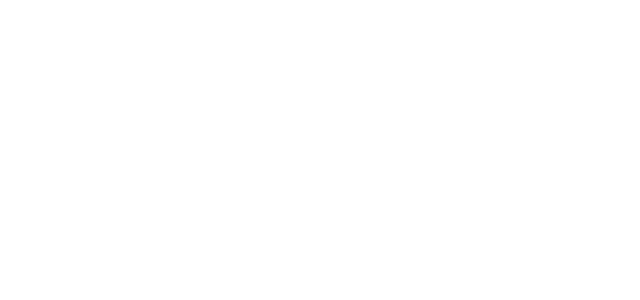
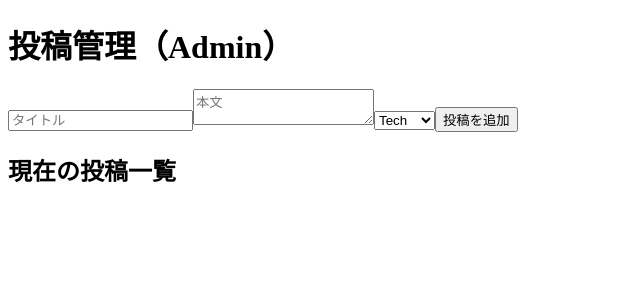
Before and after one commit to terumitt-dev/react-front-myblog, a React (Vite) app in the folder app/: page /admin in a window 1280 px wide. Before the commit this address had no page. Shown: the top 300 px of the page, without its empty margins (0-640 px from the left). Built offline with nearby package versions, Linux system fonts and the light colour scheme.

Commit message:
管理者画面作成

```diff
--- a/app/src/App.tsx
+++ b/app/src/App.tsx
@@ -1,9 +1,9 @@
-// app/src/App.tsx
 import { BrowserRouter, Routes, Route } from 'react-router-dom'
 import Top from '@/pages/Top'
 import Home from '@/pages/Home'
 import Category from '@/pages/Category'
 import PostDetail from '@/pages/PostDetail'
+import Admin from '@/pages/Admin' // ← 追加！
 
 function App() {
   return (
@@ -13,6 +13,7 @@ function App() {
         <Route path="/home" element={<Home />} />
         <Route path="/category/:category" element={<Category />} />
         <Route path="/posts/:id" element={<PostDetail />} />
+        <Route path="/admin" element={<Admin />} /> {/* ← 追加！ */}
       </Routes>
     </BrowserRouter>
   )
--- a/app/src/pages/Admin.tsx
+++ b/app/src/pages/Admin.tsx
@@ -1,5 +1,94 @@
+import { useEffect, useState } from 'react'
+
+type Post = {
+  id: number
+  title: string
+  content: string
+  category: string
+}
+
 const Admin = () => {
-  return <h1>管理者ページ</h1>;
-};
+  const [title, setTitle] = useState('')
+  const [content, setContent] = useState('')
+  const [category, setCategory] = useState('tech')
+  const [posts, setPosts] = useState<Post[]>([])
 
-export default Admin;
+  // 投稿をlocalStorageから読み込む
+  useEffect(() => {
+    const saved = localStorage.getItem('myblog-posts')
+    if (saved) {
+      setPosts(JSON.parse(saved))
+    }
+  }, [])
+
+  // 投稿を追加してlocalStorageに保存
+  const handleAddPost = () => {
+    if (!title.trim() || !content.trim()) return
+
+    const newPost: Post = {
+      id: posts.length + 1,
+      title,
+      content,
+      category,
+    }
+
+    const updatedPosts = [...posts, newPost]
+    setPosts(updatedPosts)
+    localStorage.setItem('myblog-posts', JSON.stringify(updatedPosts))
+
+    setTitle('')
+    setContent('')
+    setCategory('tech')
+  }
+
+  return (
+    <div className="p-6 space-y-6">
+      <h1 className="text-2xl font-bold">投稿管理（Admin）</h1>
+
+      <div className="space-y-4">
+        <input
+          value={title}
+          onChange={(e) => setTitle(e.target.value)}
+          placeholder="タイトル"
+          className="border p-2 w-full"
+        />
+        <textarea
+          value={content}
+          onChange={(e) => setContent(e.target.value)}
+          placeholder="本文"
+          className="border p-2 w-full"
+        />
+        <select
+          value={category}
+          onChange={(e) => setCategory(e.target.value)}
+          className="border p-2"
+        >
+          <option value="tech">Tech</option>
+          <option value="hobby">Hobby</option>
+          <option value="other">Other</option>
+        </select>
+        {/* biome-ignore lint/a11y/useButtonType: <explanation> */}
+        <button
+          onClick={handleAddPost}
+          className="bg-blue-600 text-white px-4 py-2 rounded hover:bg-blue-700"
+        >
+          投稿を追加
+        </button>
+      </div>
+
+      <div>
+        <h2 className="text-xl font-semibold mt-6">現在の投稿一覧</h2>
+        <ul className="space-y-2 mt-2">
+          {posts.map((post) => (
+            <li key={post.id} className="border p-3 rounded">
+              <strong>{post.title}</strong>（{post.category}）<br />
+              <span className="text-gray-700">{post.content}</span>
+            </li>
+          ))}
+        </ul>
+      </div>
+    </div>
+  )
+}
+
+export default Admin
```
